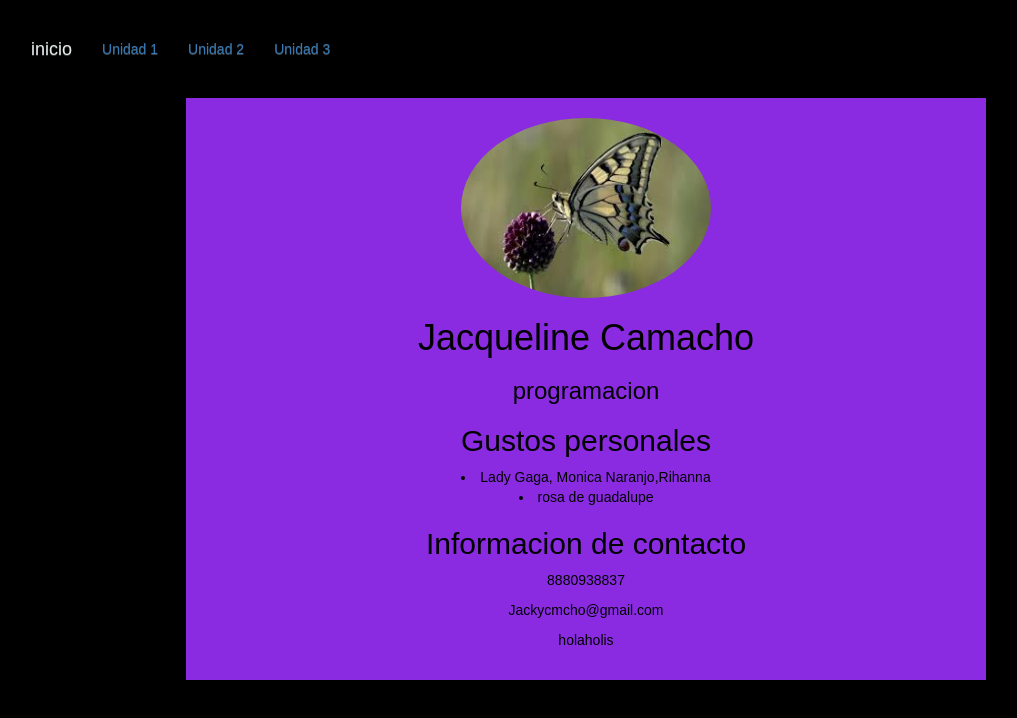
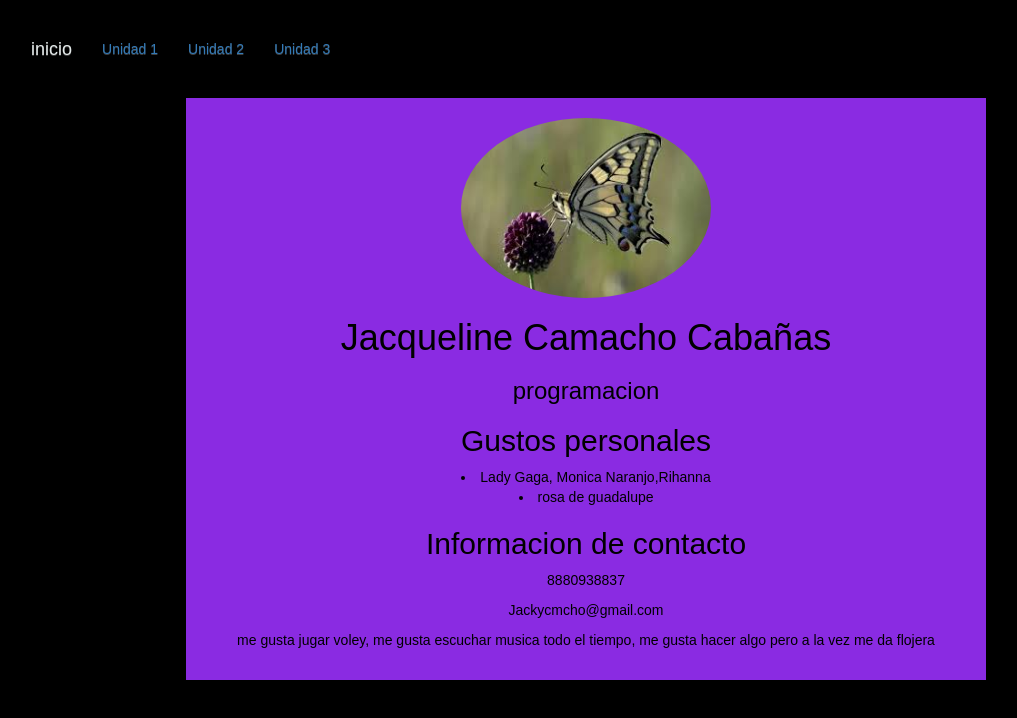
Before and after one commit to JACQUELINEXCC/unidad1, a plain HTML site: page perfil.html in a window 1280 px wide. Shown: the whole page, without its empty margins (54-1071 px from the left). Drawn offline with nearby package versions, Linux system fonts and the light colour scheme.

Commit message:
mi pagina

```diff
--- a/perfil.html
+++ b/perfil.html
@@ -109,13 +109,13 @@
     </div>
     <script>
         document.addEventListener('DOMContentLoaded', function(){
-            document.getElementById('nombre').textContent='Jacqueline Camacho';
+            document.getElementById('nombre').textContent='Jacqueline Camacho Cabañas';
             document.getElementById('especialidad').textContent='programacion';
             document.getElementById('musica').textContent='Lady Gaga, Monica Naranjo,Rihanna';
             document.getElementById('programas').textContent='rosa de guadalupe';
             document.getElementById('telefono').textContent='8880938837';
             document.getElementById('correo').textContent='Jackycmcho@gmail.com';
-            document.getElementById('biografia').textContent='holaholis';
+            document.getElementById('biografia').textContent='me gusta jugar voley, me gusta escuchar musica todo el tiempo, me gusta hacer algo pero a la vez me da flojera';
 
         })
     </script>
```
